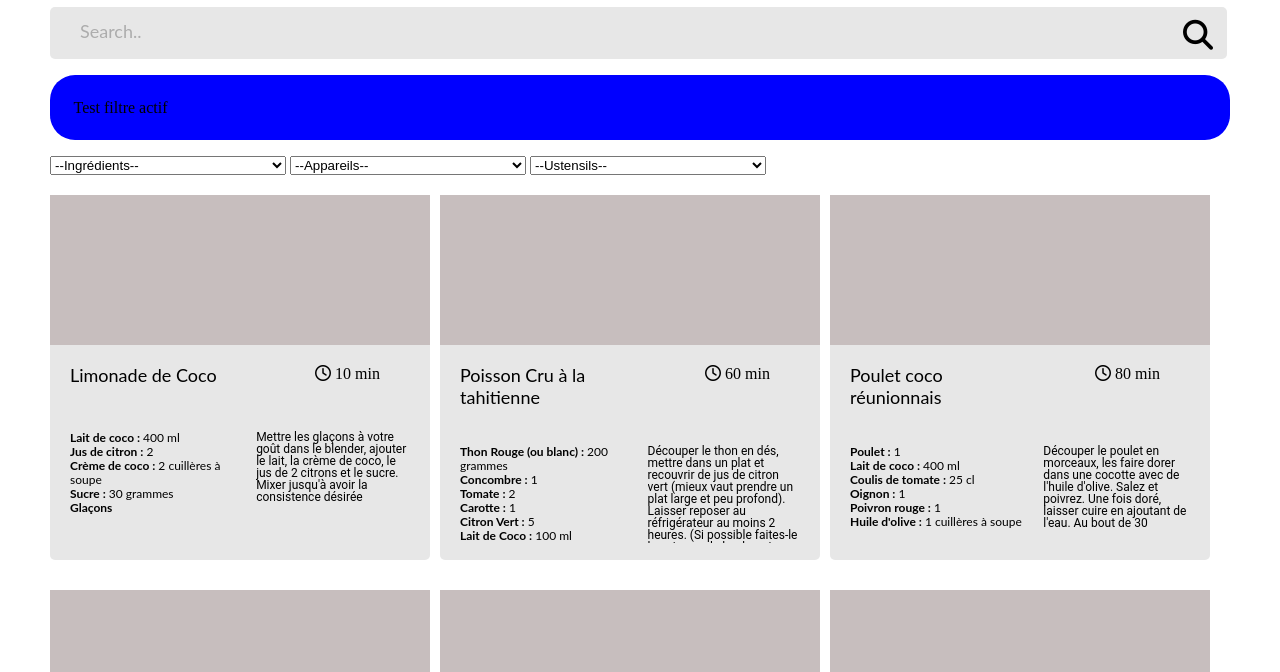
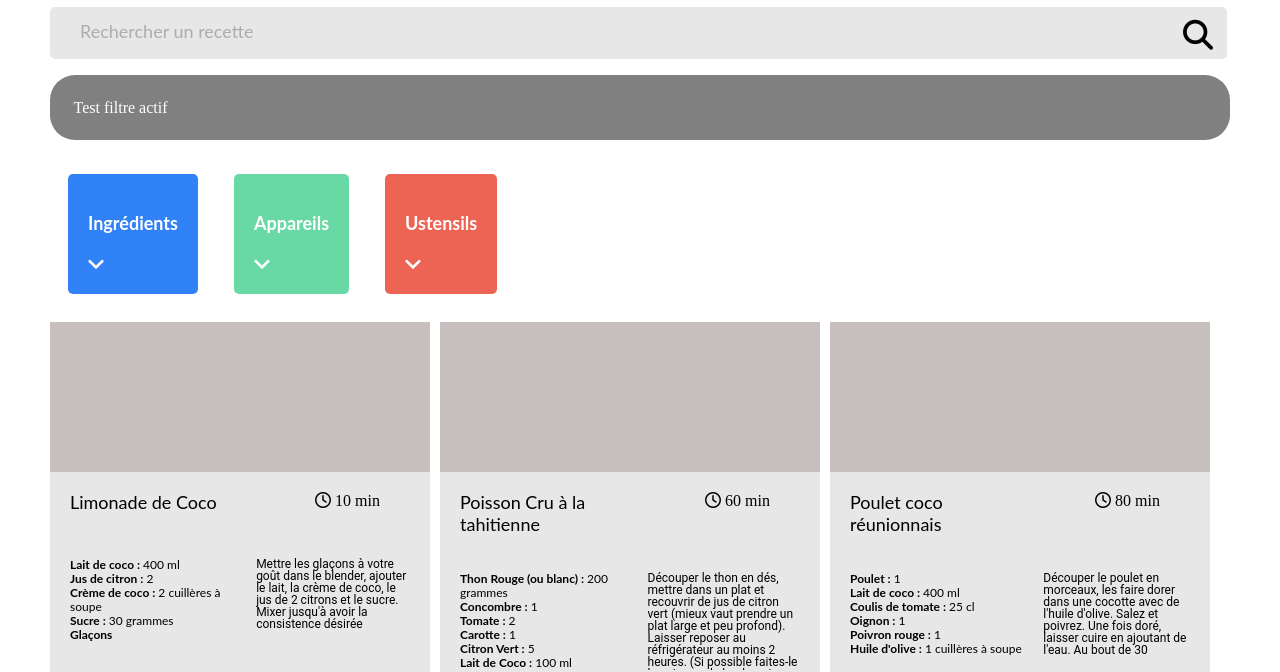
Before and after one commit to pletine/OC_Project_7, a plain HTML site: page index.html in a window 1280 px wide. Shown: the part 136-808 px from the top of the page. Drawn offline with Linux system fonts and the light colour scheme.

Commit message:
Ecriture des fonctions pour la création des filtres Création des fonctions pour l'apparition des filtres Début d'écriture des fonctions de transformation des filtres

```diff
--- /dev/null
+++ b/css/filter.css
@@ -0,0 +1,38 @@
+/* Filters */
+nav .filters {
+    display: flex;
+    flex-flow: row nowrap;
+}
+
+nav .filters > div {
+    border-radius: 5px;
+    border: transparent;
+    margin: 1em;
+    padding: 20px;
+
+    font-family: 'Lato';
+    font-style: normal;
+    font-weight: 700;
+    font-size: 18px;
+    line-height: 22px;
+    /* identical to box height */
+    text-align: left;
+
+    color: #FFFFFF;
+}
+
+nav .filters ol {
+    list-style-type: none;
+}
+
+nav .filters li::first-letter {
+    text-transform: uppercase;
+}
+
+/* Filtres actifs */
+.activeFilters p {
+    border-radius: 25px;
+    padding: 2%;
+    background-color: grey;
+    color: white;
+}
--- /dev/null
+++ b/css/recettes.css
@@ -0,0 +1,69 @@
+/* Recettes filtrées */
+main {
+    display: flex;
+    flex-flow: row wrap;
+    gap: 10px;
+}
+
+figure {
+    width: 380px;
+    height: 365px;
+    background: #E7E7E7;
+    border-radius: 5px;
+    margin: 10px 0px;
+}
+
+figure img {
+    object-fit: cover;
+    width: 100%;
+    height: 150px;
+}
+
+figcaption {
+    height: 185px;
+    display: grid;
+    grid-template-columns: auto auto;
+    grid-template-rows: auto auto;
+    grid-gap: 10px; /* Espacement entre les cellules de la grille */
+    padding: 20px;
+    padding-top: 0;
+}
+
+figcaption h2 {
+    font-family: 'Lato';
+    font-style: normal;
+    font-weight: 400;
+    font-size: 18px;
+    line-height: 22px;
+    color: #000000;
+}
+
+.time {
+    text-align: right;
+    margin-right: 30px;
+}
+
+.ingredients{
+    font-family: 'Lato';
+    font-style: normal;
+    font-weight: 400;
+    font-size: 12px;
+    line-height: 14px;
+    color: #000000;
+}
+
+.ingredients strong {
+    font-weight: 700;
+}
+
+.description {
+    font-family: 'Roboto';
+    font-style: normal;
+    font-weight: 400;
+    font-size: 12px;
+    line-height: 100%;
+    color: #000000;
+
+    overflow: hidden;
+    text-overflow: ellipsis;
+}
--- a/css/style.css
+++ b/css/style.css
@@ -1,3 +1,6 @@
+@import url(filter.css);
+@import url(recettes.css);
+
 body {
     max-width: 1400px;
     margin: 20px 50px;
@@ -63,83 +66,3 @@ form {
     font-size: 30px;
     cursor: pointer;
 }
-
-nav form div select {
-    width: 20%;
-}
-
-.activeFilter p {
-    border-radius: 25px;
-    padding: 2%;
-    background-color: blue;
-}
-
-/* Recettes filtrées */
-main {
-    display: flex;
-    flex-flow: row wrap;
-    gap: 10px;
-}
-
-figure {
-    width: 380px;
-    height: 365px;
-    background: #E7E7E7;
-    border-radius: 5px;
-    margin: 10px 0px;
-}
-
-figure img {
-    object-fit: cover;
-    width: 100%;
-    height: 150px;
-}
-
-figcaption {
-    height: 185px;
-    display: grid;
-    grid-template-columns: auto auto;
-    grid-template-rows: auto auto;
-    grid-gap: 10px; /* Espacement entre les cellules de la grille */
-    padding: 20px;
-    padding-top: 0;
-}
-
-figcaption h2 {
-    font-family: 'Lato';
-    font-style: normal;
-    font-weight: 400;
-    font-size: 18px;
-    line-height: 22px;
-    color: #000000;
-}
-
-.time {
-    text-align: right;
-    margin-right: 30px;
-}
-
-.ingredients{
-    font-family: 'Lato';
-    font-style: normal;
-    font-weight: 400;
-    font-size: 12px;
-    line-height: 14px;
-    color: #000000;
-}
-
-.ingredients strong {
-    font-weight: 700;
-}
-
-.description {
-    font-family: 'Roboto';
-    font-style: normal;
-    font-weight: 400;
-    font-size: 12px;
-    line-height: 100%;
-    color: #000000;
-
-    overflow: hidden;
-    text-overflow: ellipsis;
-}
--- a/index.html
+++ b/index.html
@@ -13,34 +13,19 @@
             <h1>Les petits plats</h1>
         </header>
         <nav>
-            <form action="" name="search">
-                <div class="searchBar">
-                    <input type="text" placeholder="Search.." name="search">
-                    <button type="submit"><i class="fa fa-search"></i></button>
-                </div>
-
-                <div class="activeFilter"></div>
-
-                <div class="filter">
-                    <select name="ingredients" id="ingr-select" form="search">
-                        <option value="">--Ingrédients--</option>
-                        <option value="test1">Test 1</option>
-                    </select>
-                    <select name="appareils" id="app-select" form="search">
-                        <option value="">--Appareils--</option>
-                        <option value="test2">Test 2</option>
-                    </select>
-                    <select name="ustensils" id="ust-select" form="search">
-                        <option value="">--Ustensils--</option>
-                        <option value="test3">Test 3</option>
-                    </select>
-                </div>
+            <form action="" name="search" class="searchBar">
+                <input type="text" placeholder="Rechercher un recette" name="search">
+                <button type="submit"><i class="fa fa-search"></i></button>
             </form>
+            <div class="activeFilters"></div>
+            <div class="filters"></div>
         </nav>
         <main></main>
     </body>
 
     <script src="data/recipes.js"></script>
     <script src="scripts/factories/RecipesFactory.js"></script>
+    <script src="scripts/class/ActiveFilter.js"></script>
+    <script src="scripts/class/Filter.js"></script>
     <script src="scripts/main.js"></script>
 </html>
--- /dev/null
+++ b/scripts/class/ActiveFilter.js
@@ -0,0 +1,9 @@
+class ActiveFilter {
+    constructor() {
+
+    }
+
+    create() {
+
+    }
+}
--- /dev/null
+++ b/scripts/class/Filter.js
@@ -0,0 +1,96 @@
+class Filter {
+    constructor(name, listFilters, backgroundColor)  {
+        this.name = name;
+        this.listFilters = listFilters;
+        this.backgroundColor = backgroundColor;
+        this.status = false; // true - open, false - close
+
+        this.filterContent = this.initHTML();
+        this.initEventListener();
+
+        return this.filterContent;
+    }
+
+    initHTML() {
+        // Create the global div of the filter
+        this.filterDiv = document.createElement('div');
+        this.filterDiv.style.backgroundColor = this.backgroundColor;
+        let idName = this.name.normalize("NFD").replace(/[\u0300-\u036f]/g, "").toLowerCase();
+        this.filterDiv.id = idName + '-filter';
+
+        /* Create the div for title and search bar */
+        let filterTitle = document.createElement('div');
+        filterTitle.classList.add('searchBar');
+        // Create p for name of the filter
+        let filterName = document.createElement('p');
+        filterName.innerText = this.name;
+        filterTitle.append(filterName);
+        // Create input for the search in the filter
+        let filterSearch = document.createElement('input');
+        filterSearch.type = 'text';
+        filterSearch.placeholder = 'Rechercher un ' + this.name.toLowerCase();
+        filterSearch.style.display = 'none';
+        filterTitle.append(filterSearch);
+        // Create icon to open and close filter
+        let filterArrow = document.createElement('img');
+        filterArrow.src = 'assets/arrowFilter.svg';
+        filterArrow.alt = 'Ouvrir ou fermer le filtre';
+        filterTitle.append(filterArrow);
+
+        this.filterDiv.append(filterTitle);
+
+        // Create the list in the menu
+        let filterList = document.createElement('ol');
+        this.listFilters.forEach(element => {
+            let option = document.createElement('li');
+            option.innerText = element;
+            filterList.append(option);
+        });
+        filterList.style.display = 'none';
+        this.filterDiv.append(filterList);
+
+        return this.filterDiv;
+    }
+
+    initEventListener() {
+        let filterSearch = this.filterDiv.querySelector('.searchBar');
+        let filterTitle = filterSearch.querySelector('p');
+        let filterInput = filterSearch.querySelector('input');
+        let filterArrow = filterSearch.querySelector('img');
+
+        filterArrow.addEventListener('click', () => {
+            if(this.status) { // Close the filter
+                this.close();
+            } else { // Open the filter
+                this.open();
+            }
+        });
+    }
+
+    update(listFilters) {
+
+    }
+
+    open() {
+        this.filterContent.querySelector('.searchBar img').style.transform = 'rotation(180deg)';
+        this.transformSearchBar(true);
+        this.status = true;
+    }
+
+    close() {
+        this.filterContent.querySelector('.searchBar img').style.transform = 'rotation(0deg)';
+        this.transformSearchBar(false);
+        this.status = false;
+    }
+
+    transformSearchBar(statusAsked) {
+        let div = this.filterDiv.querySelector('.searchBar');
+        if(statusAsked) { // Show the search and not the title
+            div.childNodes[0].style.display = 'none';
+            div.childNodes[1].style.display = 'block';
+        } else { // Show the title and not the search
+            div.childNodes[0].style.display = 'block';
+            div.childNodes[1].style.display = 'none';
+        }
+    }
+}
--- a/scripts/main.js
+++ b/scripts/main.js
@@ -1,8 +1,45 @@
 const main = document.querySelector('main');
-const activeFilter = document.querySelector('.activeFilter');
+const activeFilters = document.querySelector('.activeFilters');
+const filters = document.querySelector('.filters');
 
-activeFilter.innerHTML = `<p>Test filtre actif</p>`;
+// Get lists of data needed
+let listIngredients = [];
+let listAppareils = [];
+let listUstensils = [];
 
+recipes.forEach((elem) => {
+    if(!listAppareils.includes(elem.appliance)) {
+        listAppareils.push(elem.appliance)
+    }
+
+    elem.ingredients.forEach((ingr) => {
+        if(!listIngredients.includes(ingr["ingredient"])) {
+            listIngredients.push(ingr["ingredient"]);
+        }
+    });
+
+    elem.ustensils.forEach((ust) => {
+        if(!listUstensils.includes(ust)) {
+            listUstensils.push(ust);
+        }
+    });
+});
+
+
+// Create Active Filters list
+activeFilters.innerHTML = `<p>Test filtre actif</p>`;
+
+// Create Filter Menus
+let menuIngredients = new Filter('Ingrédients', listIngredients, '#3282F7');
+filters.append(menuIngredients);
+
+let menuAppareils = new Filter('Appareils', listAppareils, '#68D9A4');
+filters.append(menuAppareils);
+
+let menuUstensils = new Filter('Ustensils', listUstensils, '#ED6454');
+filters.append(menuUstensils);
+
+// Create Receipes
 recipes.forEach(recipe => {
     main.appendChild(RecipesFactory.create(recipe));
 });
```
Also changed, not shown: assets/arrowFilter.svg (added).
